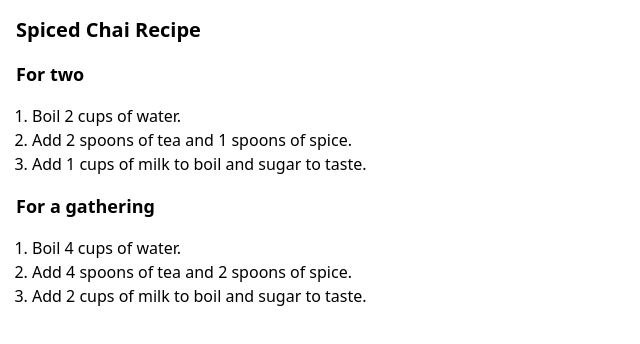
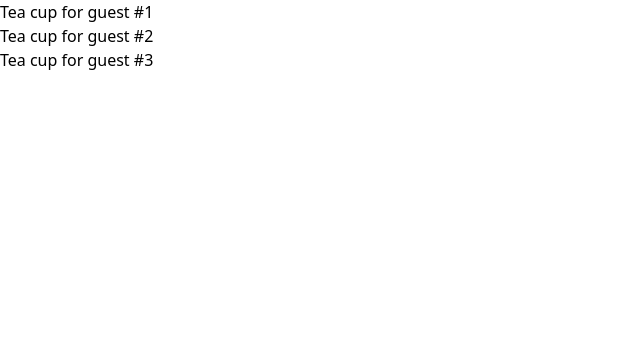
Before and after one commit to Jy4058350/begin_1, a JavaScript app: page / in a window 1280 px wide. Shown: the top 344 px of the page, without its empty margins (0-640 px from the left). Built offline with nearby package versions, Linux system fonts and the light colour scheme.

Commit message:
propsを使ってguestを渡すようにして修正

```diff
--- a/src/App.js
+++ b/src/App.js
@@ -1,27 +1,15 @@
-function Recipe({ drinkers }) {
+let guest = 0
+
+function Cup({ guest }) {
+  return <h2>Tea cup for guest #{guest}</h2>
+}
+
+export default function TeaSet() {
   return (
-    <ol className='ml-4 list-decimal'>
-      <li className='  text-base font-normal'>
-        Boil {drinkers} cups of water.
-      </li>
-      <li className=' text-base font-normal '>
-        Add {drinkers} spoons of tea and {0.5 * drinkers} spoons of spice.
-      </li>
-      <li className=' text-base font-normal'>
-        Add {0.5 * drinkers} cups of milk to boil and sugar to taste.
-      </li>
-    </ol>
+    <>
+      <Cup guest={1} />
+      <Cup guest={2} />
+      <Cup guest={3} />
+    </>
   )
 }
-
-export default function App() {
-  return (
-    <section className=' p-4'>
-      <h1 className='mb-4 text-xl font-bold'>Spiced Chai Recipe</h1>
-      <h2 className='mb-4 text-lg font-semibold'>For two</h2>
-      <Recipe drinkers={2} />
-      <h2 className='mb-4 mt-4 text-lg font-semibold'>For a gathering</h2>
-      <Recipe drinkers={4} />
-    </section>
-  )
-}
```
